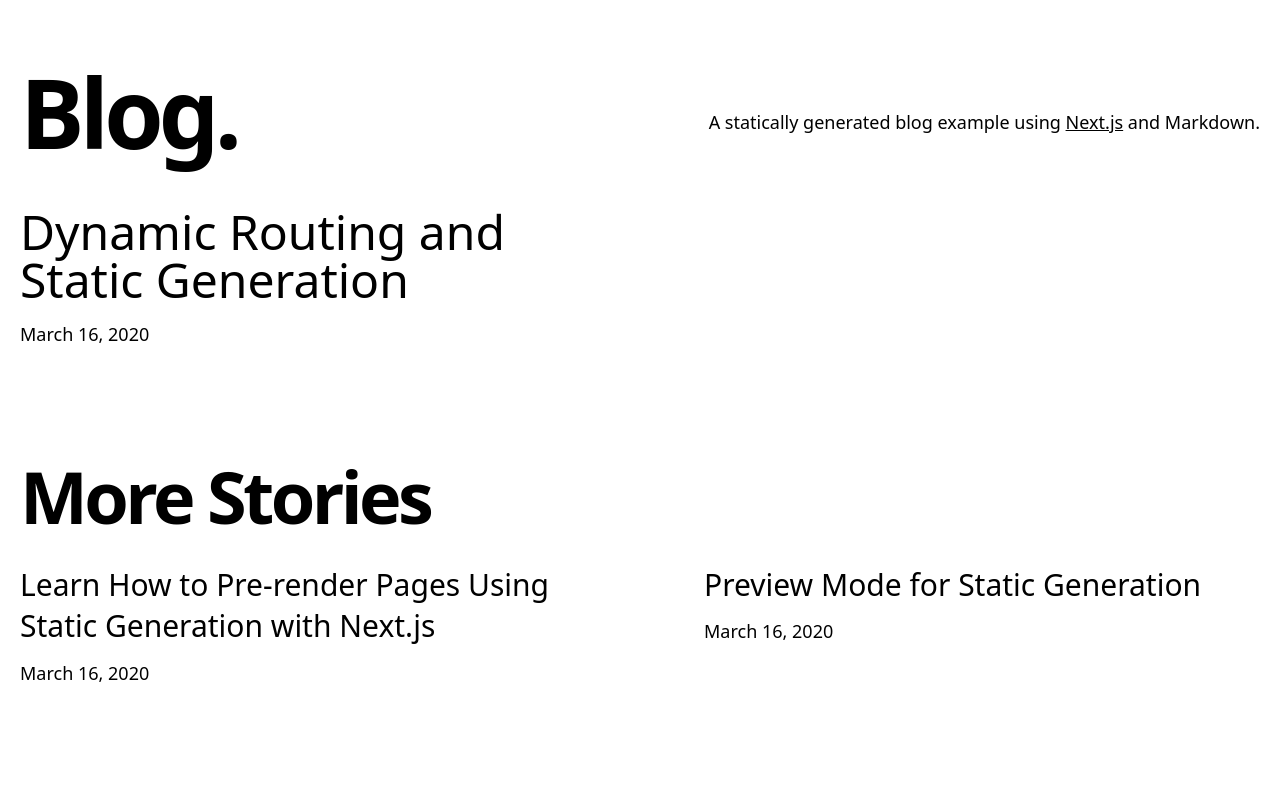
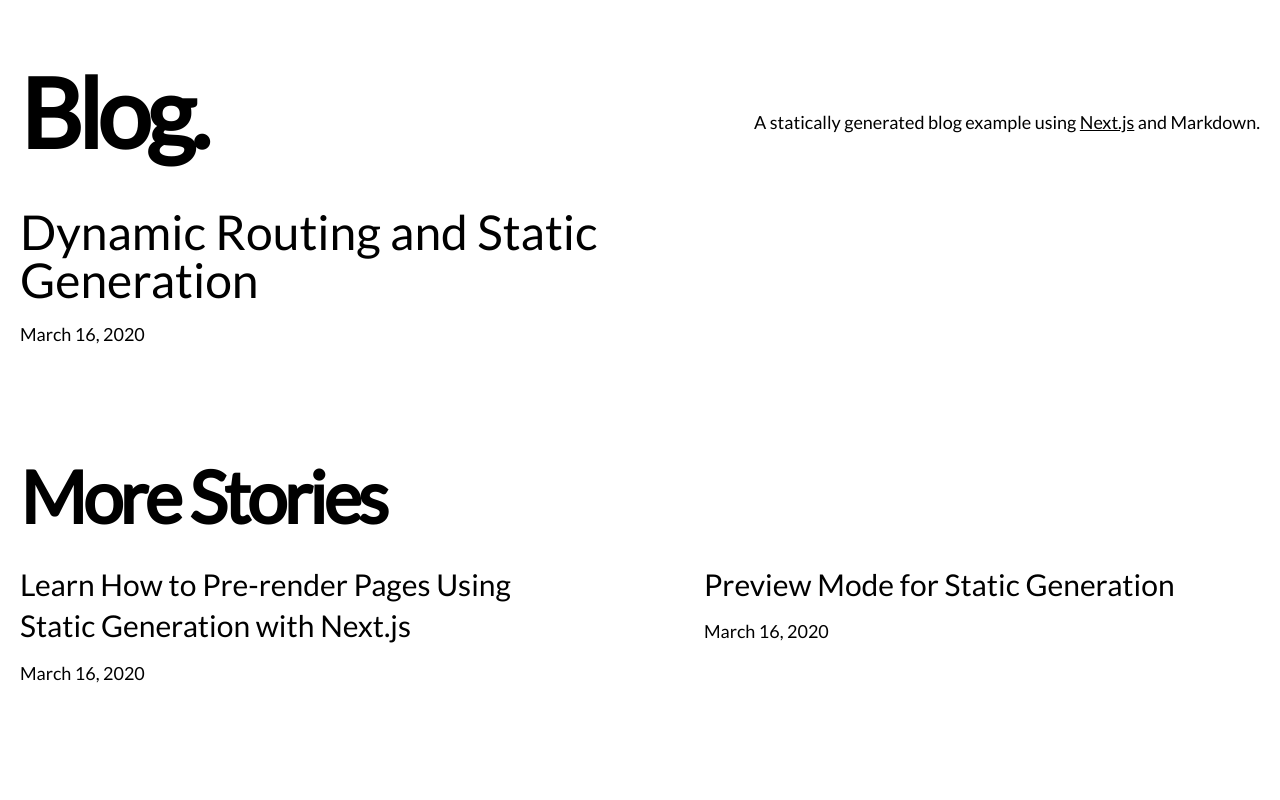
Before and after one commit to kyutech-programming-club/official-site, a Next.js app: page / in a window 1280 px wide. Shown: the top 800 px of the page. Built offline with nearby package versions, Linux system fonts and the light colour scheme.

Commit message:
🎨 Use lato font

```diff
--- a/components/layout.tsx
+++ b/components/layout.tsx
@@ -10,7 +10,7 @@ const Layout = ({ children }: Props) => {
   return (
     <>
       <Meta />
-      <div className="min-h-screen">
+      <div className="min-h-screen font-lato">
         <main>{children}</main>
       </div>
       <Footer />
--- a/pages/_document.tsx
+++ b/pages/_document.tsx
@@ -1,15 +1,19 @@
-import Document, { Html, Head, Main, NextScript } from 'next/document'
+import Document, { Html, Head, Main, NextScript } from "next/document";
 
 export default class MyDocument extends Document {
   render() {
     return (
       <Html lang="en">
         <Head />
+        <link
+          href="https://fonts.googleapis.com/css?family=Lato"
+          rel="stylesheet"
+        ></link>
         <body>
           <Main />
           <NextScript />
         </body>
       </Html>
-    )
+    );
   }
 }
--- a/tailwind.config.js
+++ b/tailwind.config.js
@@ -1,7 +1,11 @@
 module.exports = {
-  content: ['./components/**/*.tsx', './pages/**/*.tsx'],
+  content: ["./components/**/*.tsx", "./pages/**/*.tsx"],
   theme: {
-    extend: {},
+    extend: {
+      fontFamily: {
+        lato: ["Lato"],
+      },
+    },
   },
   plugins: [],
-}
+};
```
